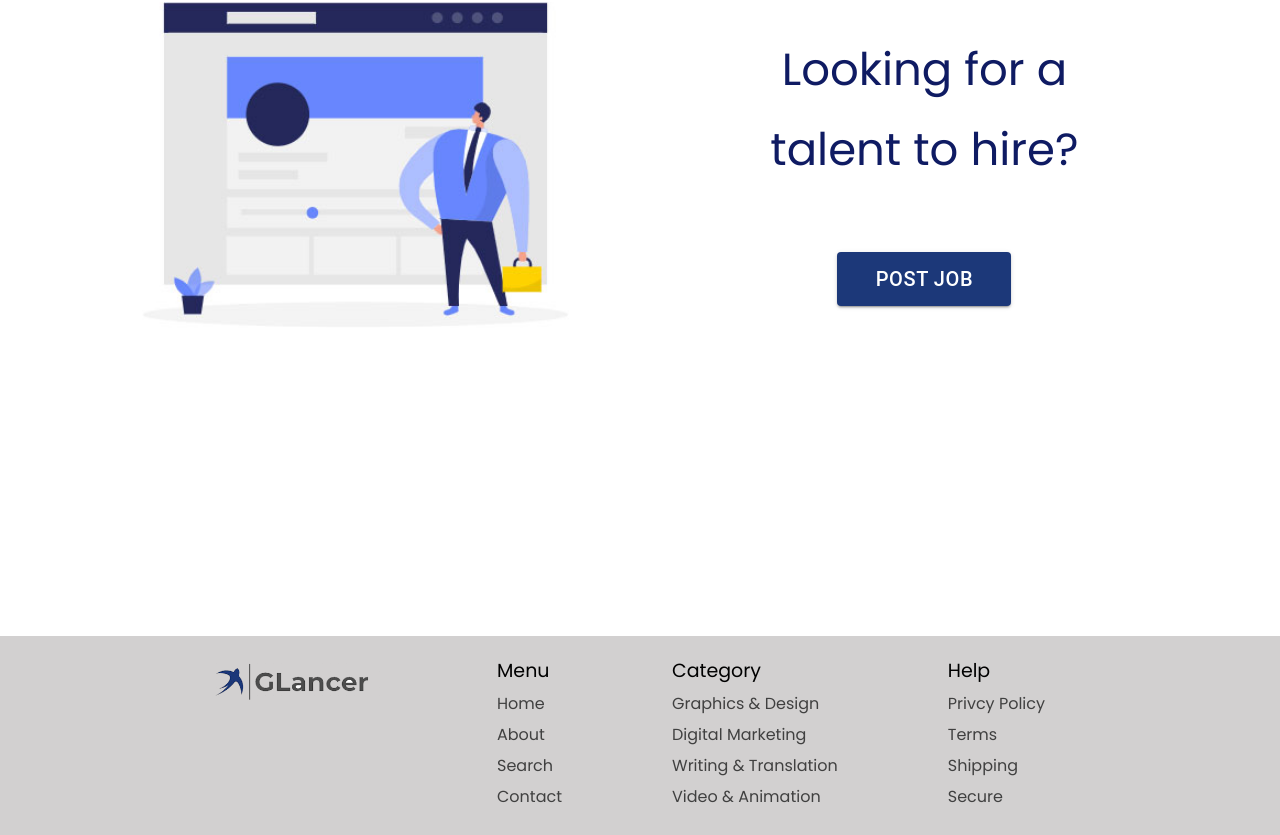
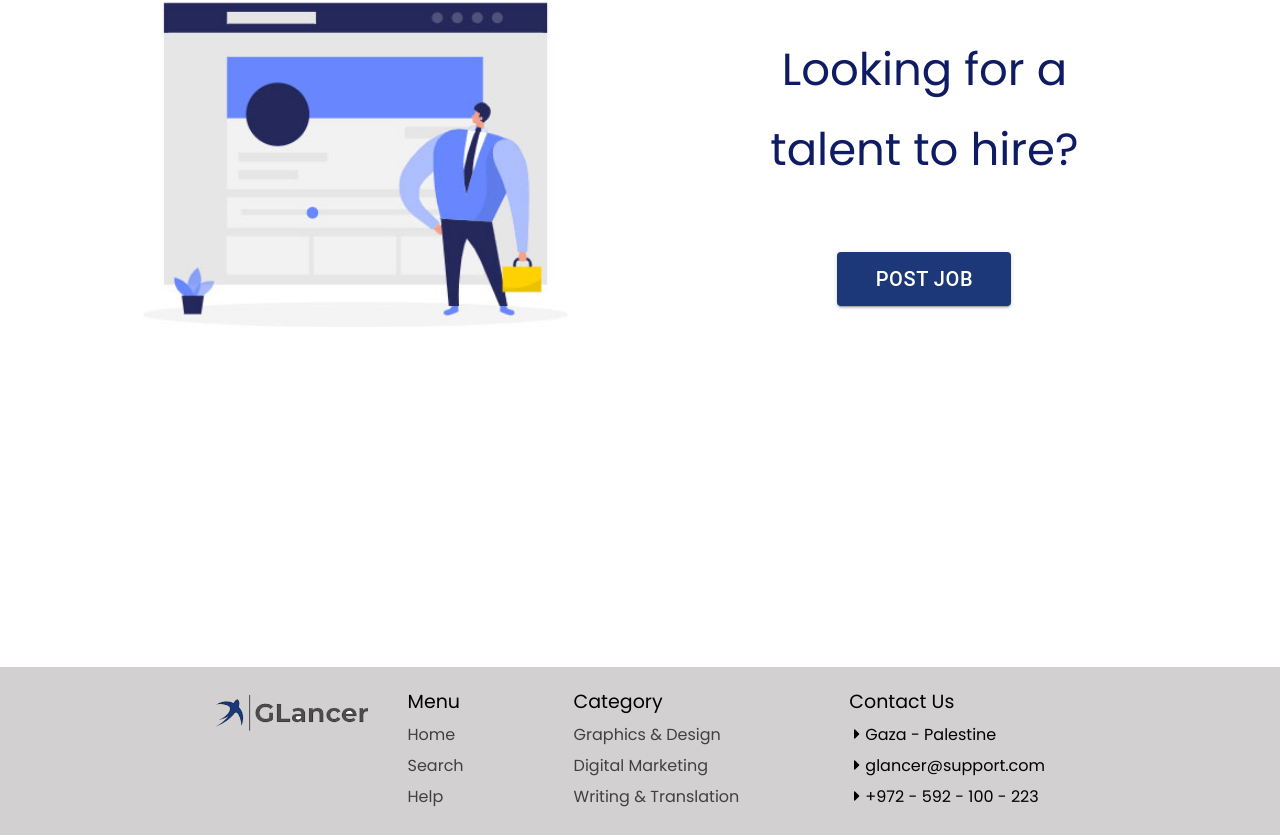
Before and after one commit to CA-G12/g-lanceer, a React (Create React App) app in the folder client/: page / in a window 1280 px wide. Shown: the part 3163-3998 px from the top of the page. Built offline with nearby package versions, Linux system fonts and the light colour scheme; no server answers.

Commit message:
feat: edit in component footer

```diff
--- a/client/package.json
+++ b/client/package.json
@@ -22,6 +22,7 @@
     "html-react-parser": "^3.0.4",
     "react": "^18.2.0",
     "react-dom": "^18.2.0",
+    "react-icons": "^4.6.0",
     "react-quill": "^2.0.0",
     "react-router-dom": "^6.4.2",
     "react-scripts": "5.0.1",
--- a/client/src/components/footer/index.tsx
+++ b/client/src/components/footer/index.tsx
@@ -1,4 +1,5 @@
 import { Link } from 'react-router-dom';
+import { FaCaretRight } from 'react-icons/fa';
 import logo from '../../assets/logo2.png';
 import data from '../../categoris';
 import './style.css';
@@ -7,7 +8,7 @@ function Footer() {
   const handelCategoryItem = () => {
     const categoryItem = [];
     // eslint-disable-next-line no-plusplus
-    for (let index = 0; index < 4; index++) {
+    for (let index = 0; index < 3; index++) {
       categoryItem.push(data[index].name);
     }
     return categoryItem;
@@ -23,9 +24,9 @@ function Footer() {
             <h4>Menu</h4>
             <ul>
               <li><Link to="/">Home</Link></li>
-              <li><Link to="/">About</Link></li>
               <li><Link to="/jobs-search">Search</Link></li>
-              <li><Link to="/">Contact</Link></li>
+              {/* to send email */}
+              <li><a href="mailto:glancer@support.com">Help</a></li>
             </ul>
           </div>
           <div className="footer-category">
@@ -36,12 +37,20 @@ function Footer() {
             </ul>
           </div>
           <div className="footer-help">
-            <h4>Help</h4>
+            <h4>Contact Us</h4>
             <ul>
-              <li><Link to="/">Privcy Policy</Link></li>
-              <li><Link to="/">Terms</Link></li>
-              <li><Link to="/">Shipping</Link></li>
-              <li><Link to="/">Secure</Link></li>
+              <li>
+                <FaCaretRight className="arrow__icon" />
+                Gaza - Palestine
+              </li>
+              <li>
+                <FaCaretRight className="arrow__icon" />
+                glancer@support.com
+              </li>
+              <li>
+                <FaCaretRight className="arrow__icon" />
+                +972 - 592 - 100 - 223
+              </li>
             </ul>
           </div>
         </div>
--- a/client/src/components/footer/style.css
+++ b/client/src/components/footer/style.css
@@ -31,9 +31,11 @@ footer{
   font-weight: 400;
   font-size: 19px;
 }
-li{
+.footer-bar li{
   list-style: none;
   margin: 6px 0;
+  display: flex;
+  align-items: center;
 }
 ul li a{
 color: rgb(64, 64, 64);
```
Also changed, not shown: 1 other file (tests, documents, lock files or other folders).
